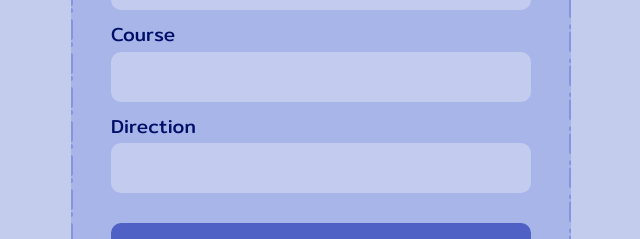
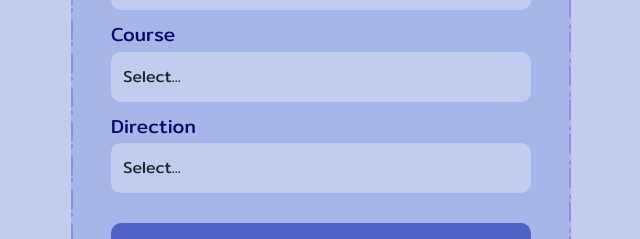
Before and after one commit to Viakaa/soft-skills-frontend, a React (Create React App) app: page /registration in a window 1280 px wide. Shown: the part 784-1023 px from the top of the page, without its empty margins (319-959 px from the left). Built offline with nearby package versions, Linux system fonts and the light colour scheme.

Commit message:
Fixed errors in registration page

```diff
--- a/src/Components/Forms/RegistrationPage.js
+++ b/src/Components/Forms/RegistrationPage.js
@@ -1,18 +1,20 @@
 import React, { useState } from "react";
-import { Form, Button } from "react-bootstrap";
+import { Form, Button, Toast } from "react-bootstrap";
 import axios from "axios";
 import { useHistory } from 'react-router';
 import {useNavigate } from "react-router-dom";
 import authService from '../../Services/authService.js'
 import "./Registration.css";
 import { connect } from 'react-redux';
-import { registerUser } from '../../Redux/Actions/userActions.js'; // Adjust the path as necessary
+import { registerUser } from '../../Redux/Actions/userActions.js';
 import { useDispatch } from 'react-redux';
 
 function RegistrationForm() {
   const navigate = useNavigate();
   const dispatch = useDispatch();
-
+  const [showSuccessToast, setShowSuccessToast] = useState(false);
+  const [showErrorToast, setShowErrorToast] = useState(false);
+  const [error, setError] = useState("");
   const [formData, setFormData] = useState({
     firstName: "",
     lastName: "",
@@ -35,23 +37,28 @@ function RegistrationForm() {
       return;
     }
 
+
     try {
-      dispatch(registerUser({
+      await dispatch(registerUser({
         firstName: formData.firstName,
         lastName: formData.lastName,
         email: formData.email,
         password: formData.password,
         sex: formData.sex,
-        course: parseInt(formData.course),
+        course: parseInt(formData.course, 10),
         direction: formData.direction,
       }));
-
-      alert('Registration Successful!');
-      navigate("/login?redirect=registration");
+      setShowSuccessToast(true); //success toast after registration
+      setTimeout(() => {
+        navigate("/login?redirect=registration");
+      }, 3000);
     } catch (error) {
       console.error(error);
+      setError(error.message);
+      setShowErrorToast(true); //error toast when registration fails
     }
   };
+
 
   return (
     <div class="d-flex justify-content-center ">
@@ -66,6 +73,7 @@ function RegistrationForm() {
           onChange={handleChange}
           name="firstName"
           type="text"
+          required
         />
       </Form.Group>
       <Form.Group>
@@ -75,6 +83,7 @@ function RegistrationForm() {
           onChange={handleChange}
           name="lastName"
           type="text"
+          required
         />
       </Form.Group>
       <Form.Group>
@@ -84,6 +93,7 @@ function RegistrationForm() {
           onChange={handleChange}
           name="email"
           type="email"
+          required
         />
       </Form.Group>
 
@@ -94,6 +104,7 @@ function RegistrationForm() {
           onChange={handleChange}
           name="password"
           type="password"
+          required
         />
       </Form.Group>
       <Form.Group>
@@ -103,11 +114,12 @@ function RegistrationForm() {
           onChange={handleChange}
           name="confirmPassword"
           type="password"
+          required
         />
       </Form.Group>
       <Form.Group>
         <Form.Label>Sex</Form.Label>
-        <Form.Control as="select" value={formData.sex} onChange={handleChange} name="sex">
+        <Form.Control required as="select" value={formData.sex} onChange={handleChange} name="sex">
           <option value="">Select...</option>
           <option value="Male">Male</option>
           <option value="Female">Female</option>
@@ -115,21 +127,28 @@ function RegistrationForm() {
       </Form.Group>
       <Form.Group>
         <Form.Label>Course</Form.Label>
-        <Form.Control
-          value={formData.course}
-          onChange={handleChange}
-          name="course"
-          type="number"
-        />
+        <Form.Control as="select" value={formData.course} onChange={handleChange} name="course" required>
+          <option value="">Select...</option>
+          <option value="1">1</option>
+          <option value="2">2</option>
+          <option value="3">3</option>
+          <option value="4">4</option>
+
+        </Form.Control>
+
       </Form.Group>
       <Form.Group>
         <Form.Label>Direction</Form.Label>
-        <Form.Control
-          value={formData.direction}
-          onChange={handleChange}
-          name="direction"
-          type="direction"
-        />
+        <Form.Control as="select" value={formData.direction} onChange={handleChange} name="direction" required>
+          <option value="">Select...</option>
+          <option value="Design">Design</option>
+          <option value="Programming">Programming</option>
+          <option value="QA">QA</option>
+          <option value="Managing">Managing</option>
+          <option value="4">Business Analysis</option>
+
+        </Form.Control>
+
       </Form.Group>
 
       <Button className='register_button' variant="primary" type="submit">
@@ -137,6 +156,43 @@ function RegistrationForm() {
       </Button>
       <div className='agree_terms'><p>By creating an account, you agree to all terms of use and data collection</p></div>
     </Form>
+    <Toast
+        onClose={() => setShowSuccessToast(false)}
+        show={showSuccessToast}
+        delay={3000}
+        autohide
+        style={{
+          position: "fixed",
+          top: 20,
+          right: 20,
+          zIndex: 1000,
+          backgroundColor: "#dff0d8",
+        }}
+      >
+        <Toast.Header style={{ backgroundColor: "#5cb85c", color: "white" }}>
+          <strong className="me-auto">User Registration</strong>
+        </Toast.Header>
+        <Toast.Body>User successfully registered!</Toast.Body>
+      </Toast>
+
+      <Toast
+        onClose={() => setShowErrorToast(false)}
+        show={showErrorToast}
+        delay={5000}
+        autohide
+        style={{
+          position: "fixed",
+          top: 20,
+          right: 20,
+          zIndex: 1000,
+          backgroundColor: "#f8d7da",
+        }}
+      >
+        <Toast.Header style={{ backgroundColor: "#d9534f", color: "white" }}>
+          <strong className="me-auto">Registration Error</strong>
+        </Toast.Header>
+        <Toast.Body>{error}</Toast.Body>
+      </Toast>
     </div>
   );
 }
```
